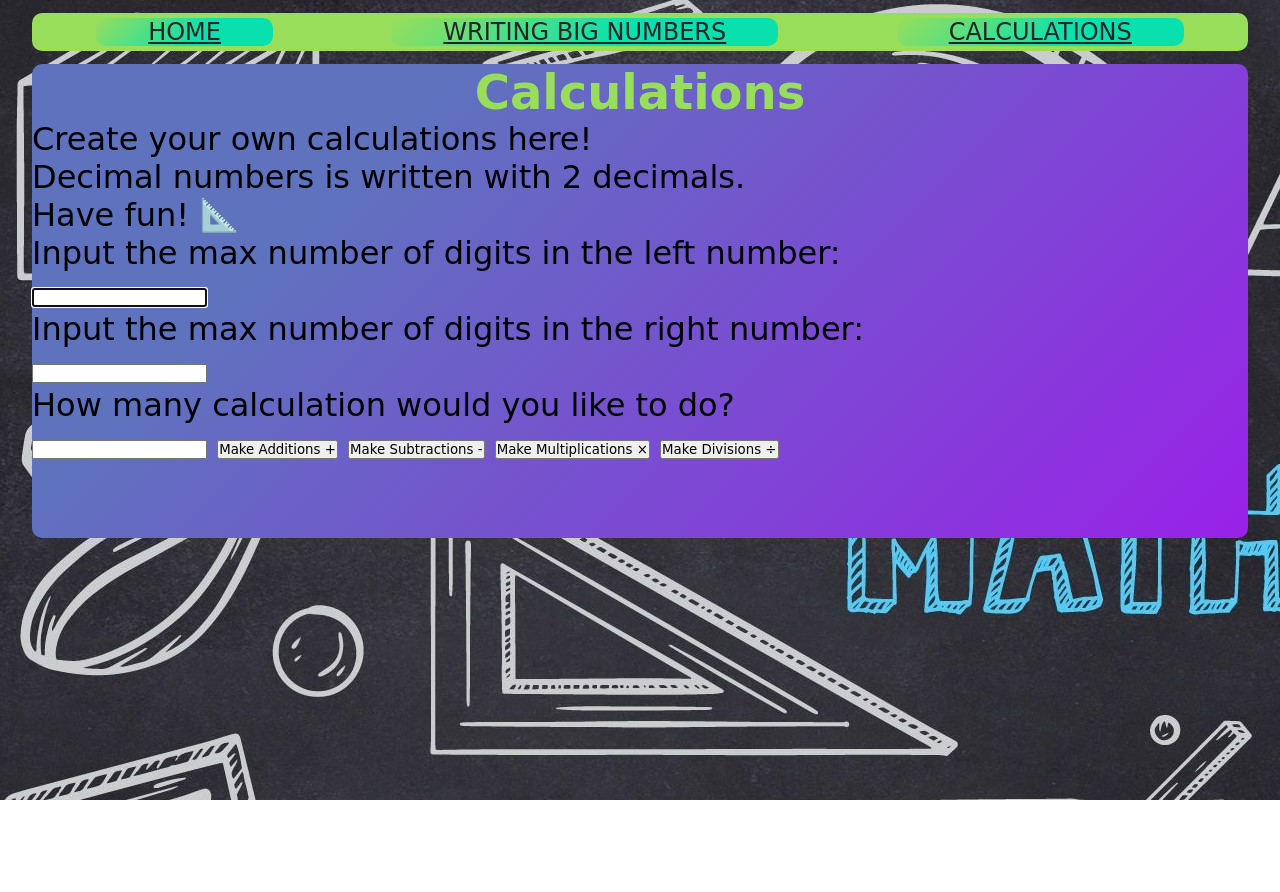
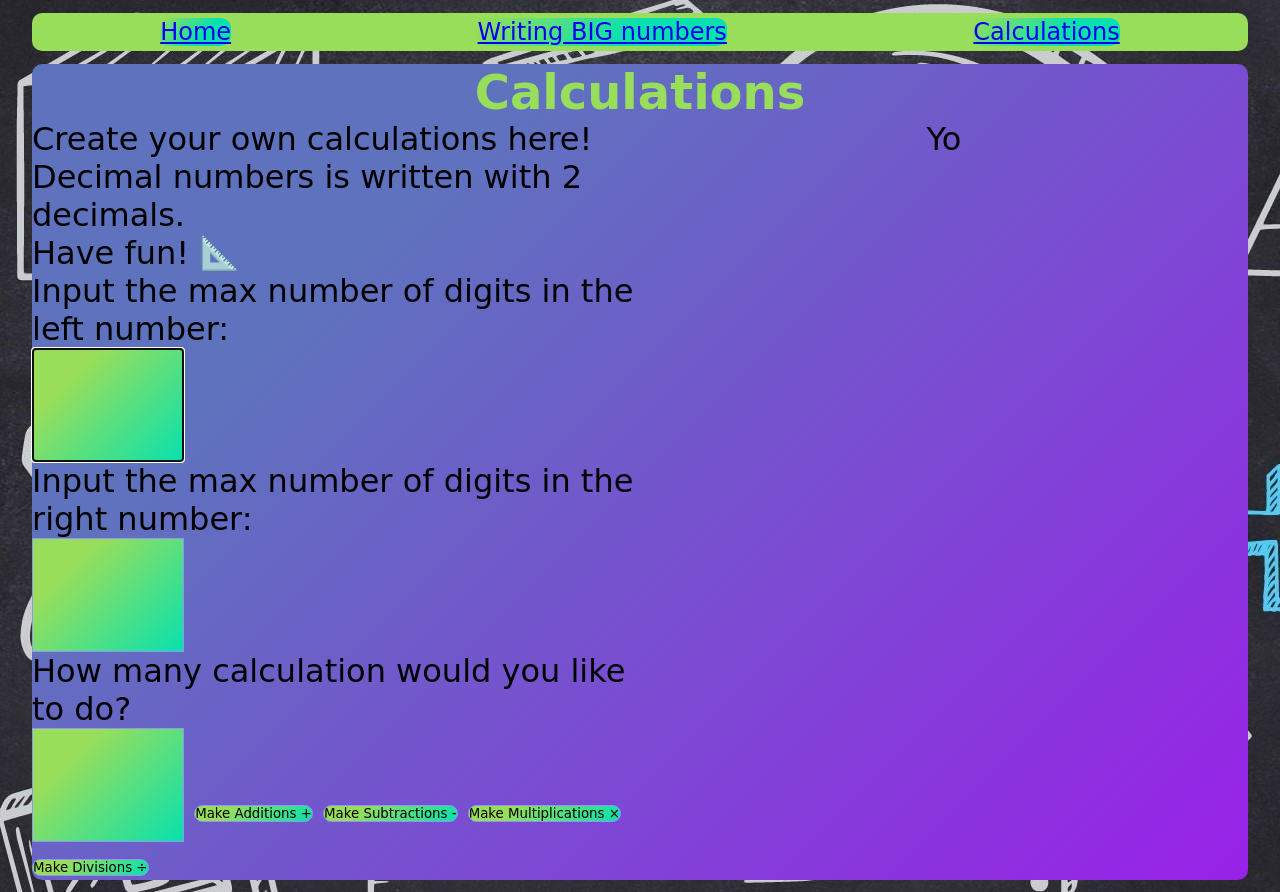
Before and after one commit to stolenKudue/M4tmatriusWebsite, a plain HTML site: page calculations.html in a window 1280 px wide. Before the commit the page ends 800 px from the top, so only its background shows below. Drawn offline with Linux system fonts and the light colour scheme.

Commit message:
CSS and inline code corrections, mainly to calculations

```diff
--- a/calculations.html
+++ b/calculations.html
@@ -20,6 +20,7 @@
   <!--  Burger-button library-->
   <link rel="stylesheet" href="https://cdnjs.cloudflare.com/ajax/libs/font-awesome/4.7.0/css/font-awesome.min.css">
   <link rel="stylesheet" href="css/games.css">
+  <link rel="stylesheet" href="css/calculations.css">
 
 </head>
 
@@ -33,7 +34,7 @@
       </ul>
     </nav>
     <nav role="navigation" id="mobileNav">
-      <a href="javascript:void(0);" class="icon" onclick="toggleBurgerNav()">
+      <a href="javascript:void(0);" id="burgerButton" class="icon">
         <i class="fa fa-bars" aria-hidden="true"></i>
       </a>
       <a href="index.html" class="active">Home</a>
@@ -44,45 +45,40 @@
     </nav>
   </header>
 
-  <main>
-    <div id="startpage">
+  <main role="main">
+    <h1>Calculations</h1>
+    <div class="grid-container">
+      <div id="gameOptions" class="grid-item">
 
-      <h1 >Calculations</h1>
         <p>Create your own calculations here!</p>
         <p>Decimal numbers is written with 2 decimals.</p>
         <p>Have fun! &#128208;</p>
 
         <p class="inputText">Input the max number of digits in the left number: </p>
-      <input id="lDigitsInput" type="text" autofocus>
+        <input id="lDigitsInput" type="number" autofocus>
         <p class="inputText">Input the max number of digits in the right number: </p>
-      <input id="rDigitsInput" type="text" autofocus>
+        <input id="rDigitsInput" type="number" autofocus>
         <p class="inputText">How many calculation would you like to do? </p>
-      <input id="exercisesInput" type="text">
+        <input id="exercisesInput" type="number">
 
-      <button id="additionButton" onclick="addition()">Make Additions + </button>
-      <button id="minusButton" onclick="minus()">Make Subtractions - </button>
-      <button id="multiplyButton" onclick="multiply()">Make Multiplications &times; </button>
-      <button id="divideButton" onclick="divide()">Make Divisions &divide; </button>
+        <button id="additionButton" class="btn">Make Additions + </button>
+        <button id="minusButton" class="btn">Make Subtractions - </button>
+        <button id="multiplyButton" class="btn">Make Multiplications &times; </button>
+        <button id="divideButton" class="btn">Make Divisions &divide; </button>
 
-
+        <p id="errorOutput"></p>
       </div>
 
-<!--    NO BREAK HERE -->
-    <br>
-
-    <div id="exerciseDiv">
-      <p id="errorOutput"></p>
+      <div id="exerciseDiv" class="grid-item">
+        <p>Yo</p>
 
         <table id="exerTable"></table> <!--Tabel til visning af opgaver -->
         <button id="answerCheck" onclick="answers()" hidden>Check answers! </button>
 
         <p id="results"></p>
-      <!--    NO BREAK HERE -->
-      <br>
-
         <button id="clear" onclick="clearMath()" hidden>Remove calculations</button>
       </div>
-
+    </div>
 
   </main>
 </body>
--- /dev/null
+++ b/css/calculations.css
@@ -0,0 +1,10 @@
+.grid-container{
+  display: grid;
+  grid-template-columns: repeat(auto-fit, minmax(350px, 1fr));
+  justify-content: space-around;
+  justify-items: center;
+}
+
+.grid-item{
+
+}
--- a/css/games.css
+++ b/css/games.css
@@ -32,7 +32,7 @@ h1{
     /*height: 100vh;*/
 }
 
-a {
+main a {
     font-size: 1em;
     padding: 4rem 2.5rem;
     color: #252525;
--- a/css/navigation.css
+++ b/css/navigation.css
@@ -10,6 +10,7 @@ a{
   font-size: 17px;
   display: block;
   background-image: linear-gradient(315deg, #08e1ae 0%, #98de5b 74%);
+  text-align: center;
 }
 
 #navLinks{
--- a/js/Navigation.js
+++ b/js/Navigation.js
@@ -1,3 +1,5 @@
+document.getElementById("burgerButton").addEventListener("click", toggleBurgerNav);
+
 function toggleBurgerNav() {
   let links = document.getElementById("navLinks");
   if (links.style.display === "block") {
--- a/js/calculations.js
+++ b/js/calculations.js
@@ -2,6 +2,10 @@ let lDigits, rDigits, exercises;
 let table = document.getElementById("exerTable");
 let totalExer = 0;
 
+document.getElementById("additionButton").addEventListener('click', addition);
+document.getElementById("minusButton").addEventListener('click', minus);
+document.getElementById("multiplyButton").addEventListener('click', multiply);
+document.getElementById("divideButton").addEventListener('click', divide);
 
 function addition(){
     mathExercises("+");
```
Lines whose indentation alone changed are shown as unchanged.
